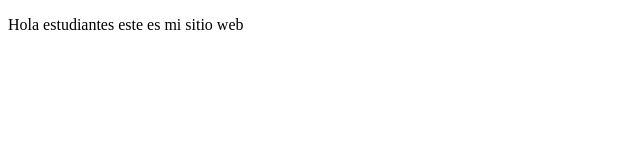
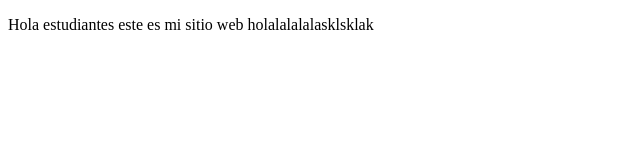
Before and after one commit to bankapp/proyectoDemoCursoPrework, a plain HTML site: page index.html in a window 1280 px wide. Shown: the whole page, without its empty margins (0-640 px from the left). Drawn offline with Linux system fonts and the light colour scheme.

Commit message:
cambios agregamos sitio

```diff
--- a/index.html
+++ b/index.html
@@ -7,7 +7,7 @@
     <title>Hola Mundo</title>
 </head>
 <p>
-    Hola estudiantes este es mi sitio web
+    Hola estudiantes este es mi sitio web holalalalalasklsklak
 
 </p>
 
```
